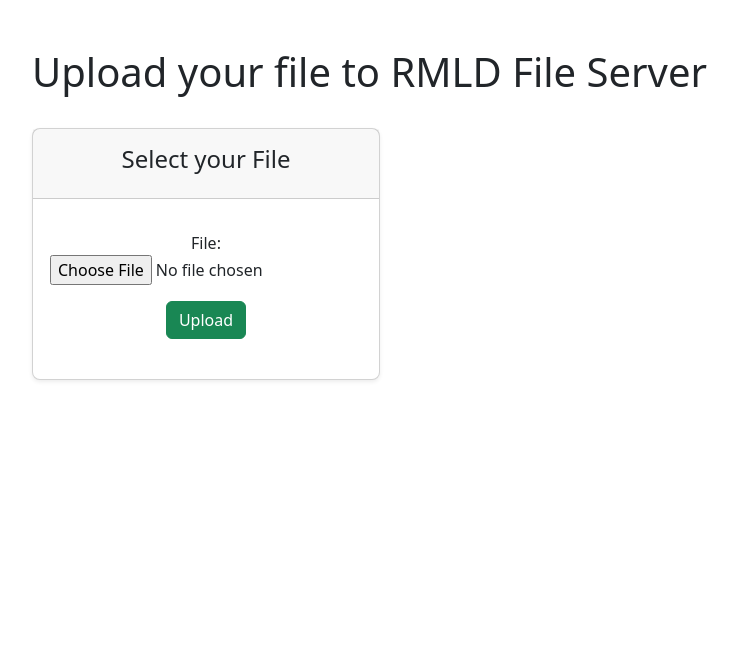
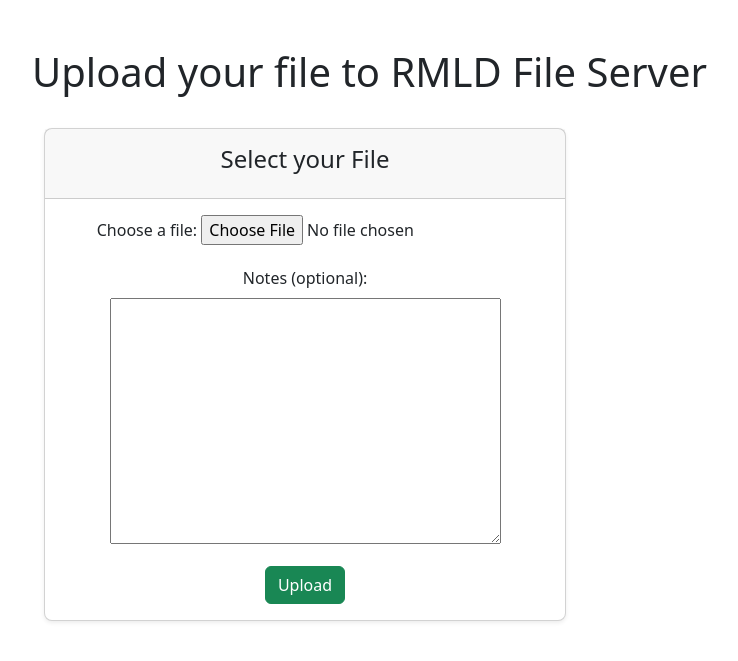
Before and after one commit to ravin-d-27/File_Transfer_Server, a Django app: page /files/upload/ in a window 1280 px wide. Shown: the part 56-717 px from the top of the page, without its empty margins (62-800 px from the left). Run offline with Django 4.2, Linux system fonts and the light colour scheme; the visitor is signed in with stand-in values (Sample User, id 1); parts of the project's set-up code (start-up, migrations or seed data) failed here and were passed over.

Commit message:
Added the Notes Section for make a reference for you

```diff
--- a/File_Server/files/forms.py
+++ b/File_Server/files/forms.py
@@ -6,4 +6,4 @@ from .models import UploadedFile
 class FileUploadForm(forms.ModelForm):
     class Meta:
         model = UploadedFile
-        fields = ['file']
+        fields = ['file','notes']
--- a/File_Server/files/models.py
+++ b/File_Server/files/models.py
@@ -7,6 +7,7 @@ class UploadedFile(models.Model):
     user = models.ForeignKey(User, on_delete=models.CASCADE)
     file = models.FileField(upload_to='uploads/')
     uploaded_at = models.DateTimeField(auto_now_add=True)
+    notes = models.TextField(blank=True)
 
     def __str__(self):
         return f"{self.user.username} - {self.file.name}"
--- a/File_Server/files/templates/files/file_list.html
+++ b/File_Server/files/templates/files/file_list.html
@@ -45,6 +45,7 @@
             <ul class="list-unstyled mt-3 mb-4">
               <li><b>Uploaded at: </b>{{ file.uploaded_at }}</li>
               <li><b>Uploaded by: </b>{{ file.user.username }}</li>
+              <li><b>Note: </b>{{file.notes}}</li>
             </ul>
 
             <a href="{% url 'files:download_file' file_id=file.id %}" class="btn btn-success">Download File</a>
--- a/File_Server/files/templates/files/upload_file.html
+++ b/File_Server/files/templates/files/upload_file.html
@@ -3,17 +3,14 @@
 {% extends 'base.html' %}
 
 {% block content %}
+  <div class="container">
+    <br><br>
+    <div class="container mx-auto">
 
+      <h1>Upload your file to RMLD File Server</h1>
+      <br>
 
-
-  <div class='container'>
-    <br><br>
-  <div class='container'>
-
-  <h1> Upload your file to RMLD File Server</h1>
-
-  <br>
-  <div class="row row-cols-1 row-cols-md-3 mb-3 text-center" >
+      <div class="row row-cols-1 row-cols-md-2 mb-3 mx-auto text-center">
         <div class="col">
           <div class="card mb-4 rounded-3 shadow-sm">
             <form method="post" enctype="multipart/form-data">
@@ -22,17 +19,23 @@
                 <h4>Select your File</h4>
               </div>
               <div class="card-body">
-          <ul class="list-unstyled mt-3 mb-4">
-            <p align='center'>{{ form.as_p }}</p>
+                <div class="mb-3">
+                  <label for="id_file" class="form-label">Choose a file:</label>
+                  {{ form.file }}
+                </div>
+
+                <div class="mb-3">
+                  <label for="id_notes" class="form-label">Notes (optional):</label>
+                  {{ form.notes }}
+                </div>
+
                 <button type="submit" class="btn btn-success">Upload</button>
-          </ul>
-
               </div>
+            </form>
           </div>
         </div>
       </div>
 
     </div>
   </div>
-
 {% endblock %}
```
Also changed, not shown: File_Server/files/migrations/0002_uploadedfile_notes.py (added). Lines whose indentation alone changed are shown as unchanged.
